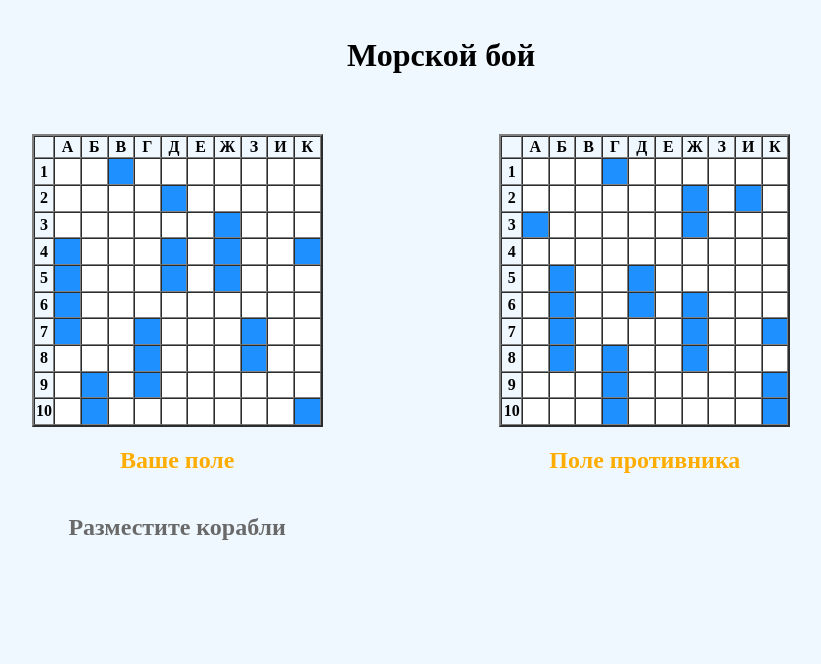
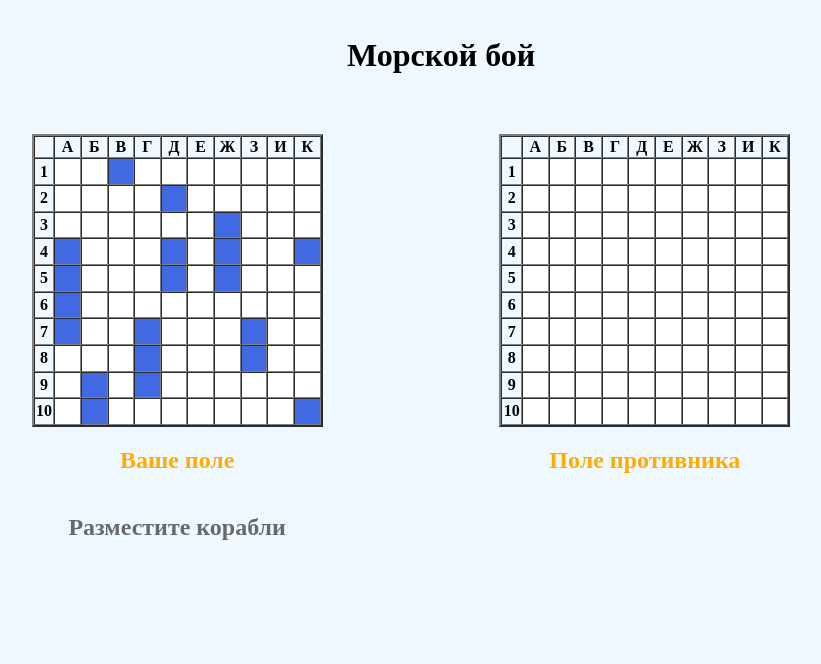
Before and after one commit to Denissyl/sea-battle, a Flask app: page / in a window 1280 px wide. Shown: the top 664 px of the page, without its empty margins (229-1050 px from the left). Run offline with Flask 2, Linux system fonts and the light colour scheme; lists and menus that the app fills with data are empty.

Commit message:
исправление ошибок в темплейте

```diff
--- a/templates/index.html
+++ b/templates/index.html
@@ -27,6 +27,27 @@
                 right:0;
                 background:white;
             }
+
+            td {
+                text-align: center;
+                width:9%;
+                position:relative;
+            }
+            td:after{
+                content:'';
+                display:block;
+                margin-top:100%;
+            }
+            td .my_div2 {
+                font-size: 20;
+                position:absolute;
+                padding-top: 70;
+                top:0;
+                bottom:0;
+                left:0;
+                right:0;
+                background:RoyalBlue;
+            }
             a.button {
                 display:block;
                 height:100%;
@@ -52,7 +73,7 @@
                 {% for i in item %}
                     {% set url = 'button/p1' + letters_column[(loop.index) - 1] + count | string %}
                     {% if i == '[ ]' %}
-                        <td bgcolor="#1E90FF"><a href={{ url }} class="button"></a></td>
+                        <td><div class="my_div2"><a href={{ url }} class="button"></a></div></td>
                     {% else %}
                         <td><div class="my_div">{{ i }}<a href={{ url }} class="button"></a></div></td>
                     {% endif %}
@@ -77,7 +98,9 @@
                 {% for i in item %}
                     {% set url = 'button/p2' + letters_column[(loop.index) - 1] + count | string %}
                     {% if i == '[ ]' %}
-                        <td bgcolor="#1E90FF"><a href={{ url }} class="button"></a></td>
+                        <td><div class="my_div"><a href={{ url }} class="button"></a></div></td>
+                    {% elif i == '[X]' %}
+                        <td bgcolor="#B22222"><a href={{ url }} class="button"></a></td>
                     {% else %}
                         <td><div class="my_div">{{ i }}<a href={{ url }} class="button"></a></div></td>
                     {% endif %}
```
